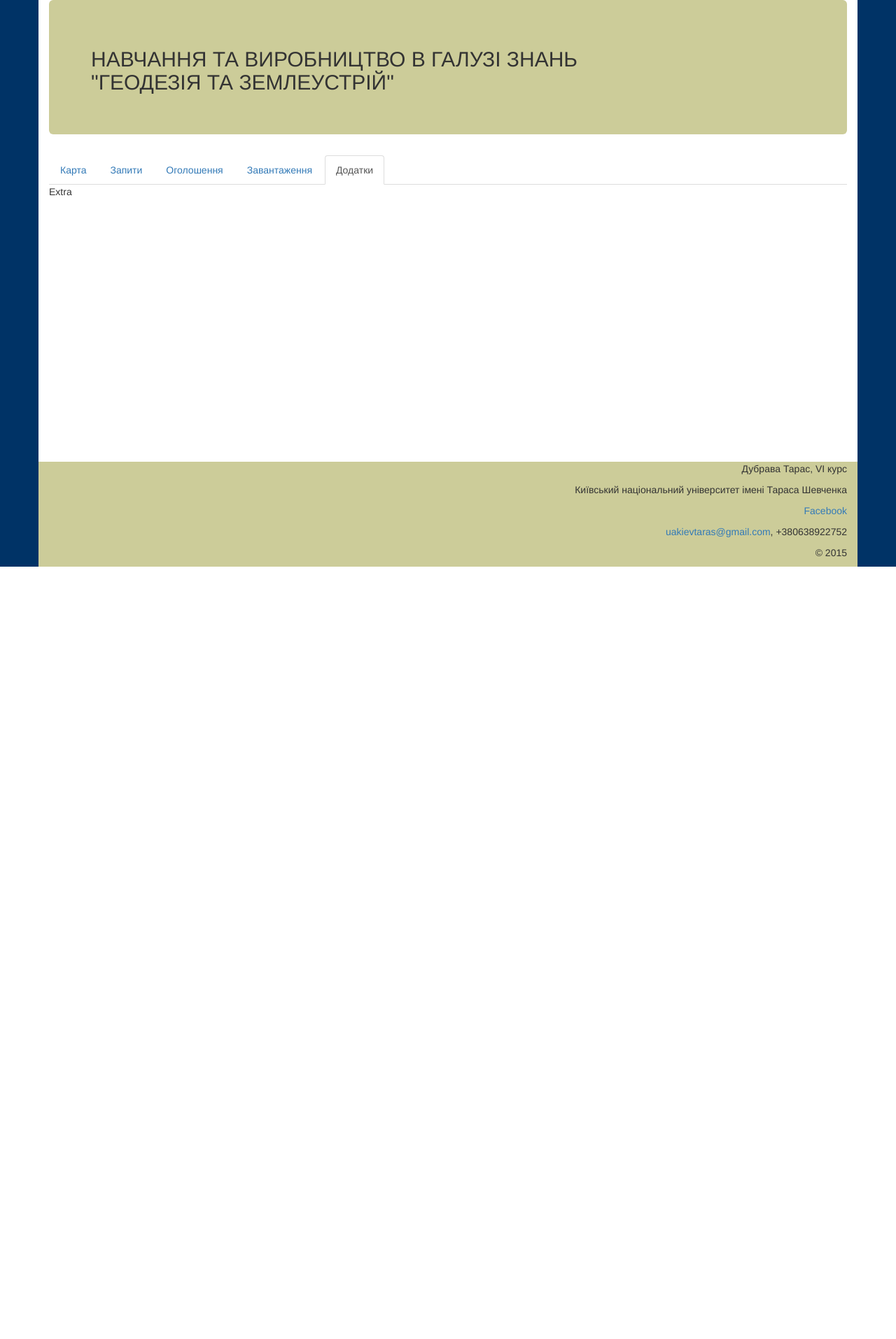
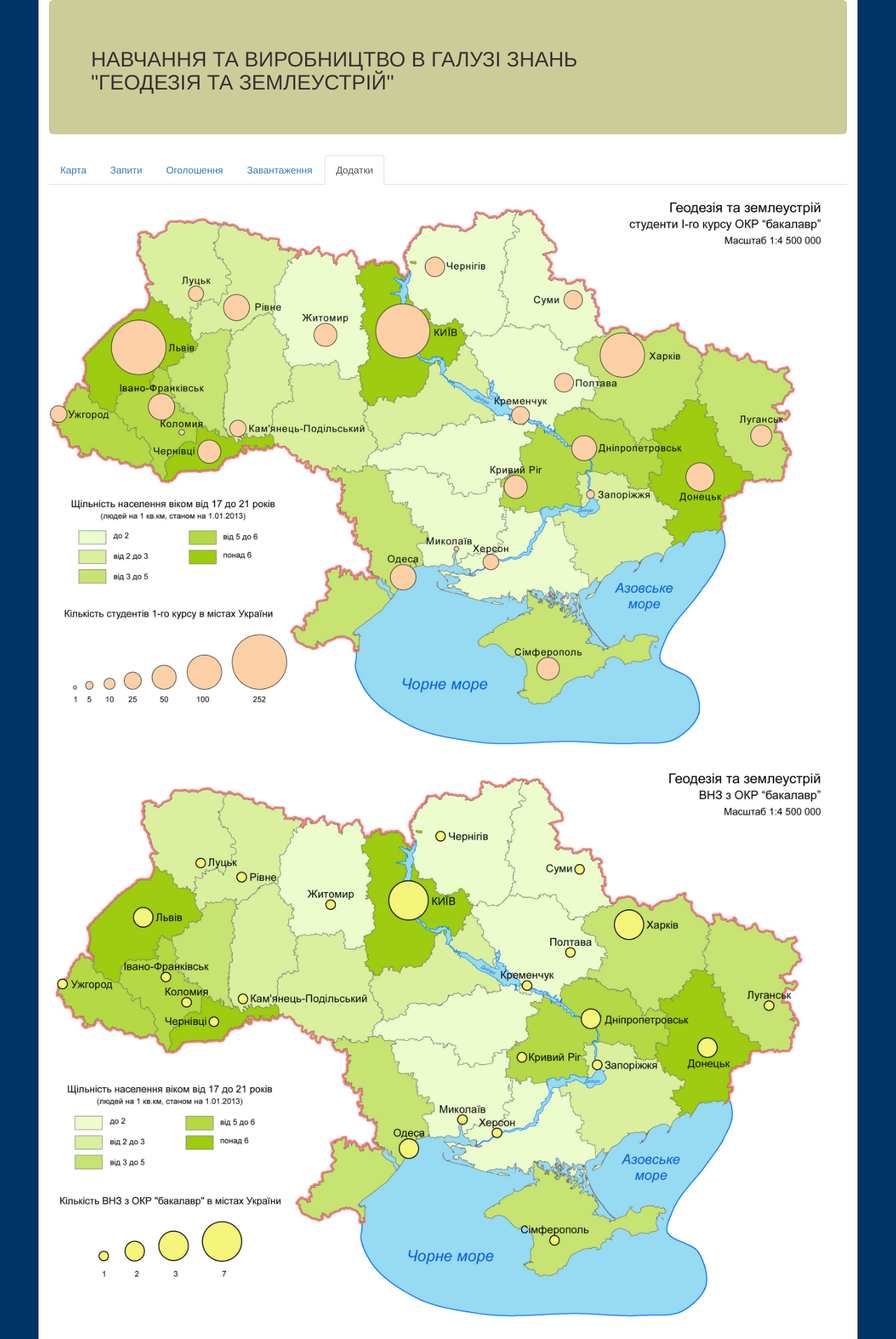
Before and after one commit to SVRV/taras, a Flask app: page /extra in a window 1280 px wide. Shown: the top 1914 px of the page at 70% size. Before the commit the page ends 810 px from the top, so only its background shows below. Run offline with Flask 2, Linux system fonts and the light colour scheme; some libraries are stand-ins or nearby versions.

Commit message:
Add images to extra section

```diff
--- a/static/css/style.css
+++ b/static/css/style.css
@@ -49,3 +49,8 @@ p.mdesc {
   width: 10px;
   margin-right: 5px
 }
+
+.extra_img {
+    width: 100%;
+    margin: 15px 0;
+}
--- a/templates/extra.html
+++ b/templates/extra.html
@@ -1,5 +1,12 @@
 {% extends "layout.html" %}
 {% set active_page = "extra" %}
 {% block body %}
-<p>Extra</p>
+<div class="row">
+    <div id="content" class="col-md-12">
+        <a href="{{ url_for('static', filename='extra/1.jpg') }}" download><img class="extra_img" src="{{ url_for('static', filename='extra/1.jpg') }}" /></a>
+        <a href="{{ url_for('static', filename='extra/2.jpg') }}" download><img class="extra_img" src="{{ url_for('static', filename='extra/2.jpg') }}" /></a>
+        <a href="{{ url_for('static', filename='extra/3.jpg') }}" download><img class="extra_img" src="{{ url_for('static', filename='extra/3.jpg') }}" /></a>
+        <a href="{{ url_for('static', filename='extra/4.jpg') }}" download><img class="extra_img" src="{{ url_for('static', filename='extra/4.jpg') }}" /></a>
+    </div>
+</div>
 {% endblock %}
```
Also changed, not shown: static/extra/1.jpg (added), static/extra/2.jpg (added), static/extra/3.jpg (added), static/extra/4.jpg (added).
